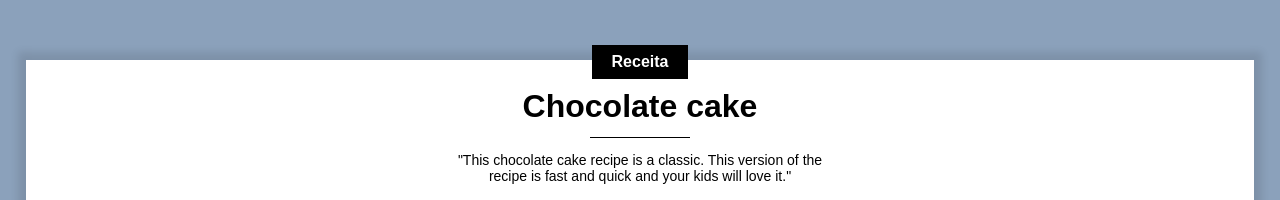
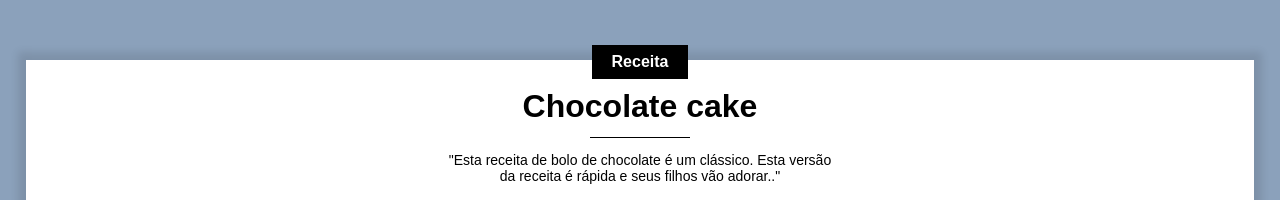
Before and after one commit to ssrocha/receitas-site, a plain HTML site: page receita.html in a window 1280 px wide. Shown: the top 200 px of the page. Drawn offline with Linux system fonts and the light colour scheme; grey boxes are pictures that could not be loaded.

Commit message:
Update receita.html

```diff
--- a/receita.html
+++ b/receita.html
@@ -19,7 +19,7 @@
             <div class="separator"></div>
 
             <div class="center">
-                <p class="description">"This chocolate cake recipe is a classic. This version of the recipe is fast and quick and your kids will love it."</p>
+                <p class="description">"Esta receita de bolo de chocolate é um clássico. Esta versão da receita é rápida e seus filhos vão adorar.."</p>
             </div>
 
             <div class="info">
```
